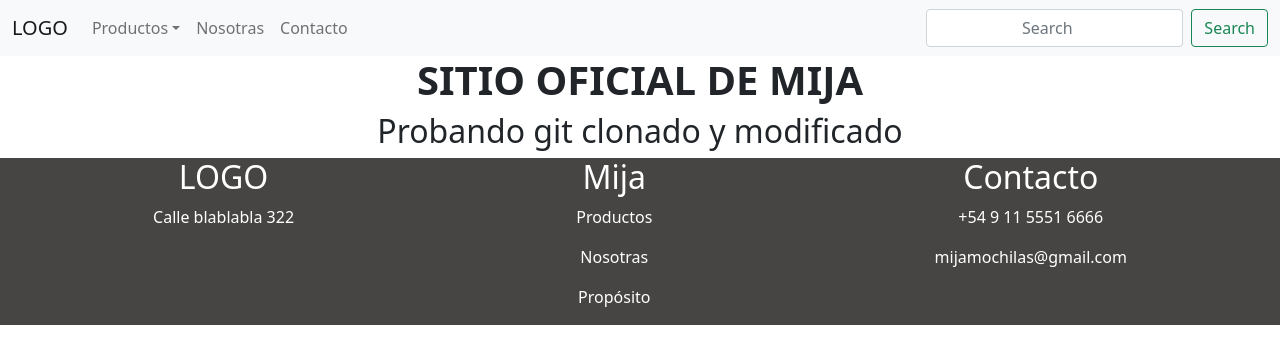
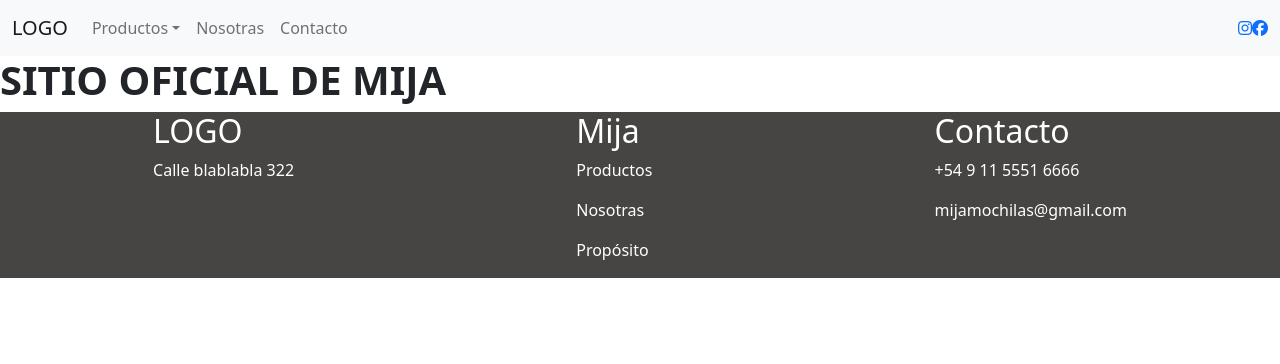
Before and after one commit to Arturogrottoli/Mija, a plain HTML site: page index.html in a window 1280 px wide. Drawn offline with nearby package versions, Linux system fonts and the light colour scheme.

Commit message:
Fonts y Favicon

```diff
--- a/index.html
+++ b/index.html
@@ -5,6 +5,18 @@
     <meta http-equiv="X-UA-Compatible" content="IE=edge">
     <meta name="viewport" content="width=device-width, initial-scale=1.0">
     <title>Mija</title>
+
+     <!--Fuentes e iconos-->
+    <link rel="preconnect" href="https://fonts.googleapis.com">
+    <link rel="preconnect" href="https://fonts.gstatic.com" crossorigin>
+    <link href="https://fonts.googleapis.com/css2?family=Playfair+Display&display=swap" rel="stylesheet">
+    <link rel="preconnect" href="https://fonts.googleapis.com">
+    <link rel="preconnect" href="https://fonts.gstatic.com" crossorigin>
+    <link href="https://fonts.googleapis.com/css2?family=Montserrat:wght@100&family=Playfair+Display&display=swap" rel="stylesheet">
+    <script src="https://kit.fontawesome.com/a7187feedf.js" crossorigin="anonymous"></script>
+
+
+    <!-- Estilo CSS -->
     <link href="https://cdn.jsdelivr.net/npm/bootstrap@5.1.1/dist/css/bootstrap.min.css" rel="stylesheet" integrity="sha384-F3w7mX95PdgyTmZZMECAngseQB83DfGTowi0iMjiWaeVhAn4FJkqJByhZMI3AhiU" crossorigin="anonymous">
     <link rel="stylesheet" href="style.css">
 </head>
@@ -36,8 +48,8 @@
               </li>
             </ul>
             <form class="d-flex">
-              <input class="form-control me-2" type="search" placeholder="Search" aria-label="Search">
-              <button class="btn btn-outline-success" type="submit">Search</button>
+              <a href="https://www.instagram.com/" target=”_blank”><i class="fab fa-instagram"></i></a>
+              <a href="https://www.facebook.com/" target=”_blank”><i class="fab fa-facebook"></i></a>
             </form>
           </div>
         </div>
@@ -47,7 +59,7 @@
 
     <h1><b>SITIO OFICIAL DE MIJA</b></h1>
 
-    <h2>Probando git clonado y modificado</h2>
+
 
   <footer class="container-fluid">
       <div>
--- a/style.css
+++ b/style.css
@@ -1,3 +1,7 @@
+font-family: 'Playfair Display', serif;
+font-family: 'Montserrat', sans-serif;
+
+
 *{
     text-align: center;
 }
@@ -9,7 +13,6 @@ body {
 footer {
     background-color: #464544;
     color: #fff;
-
     display: flex;
     justify-content: space-around
 }
```
